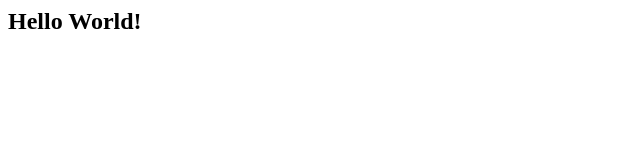
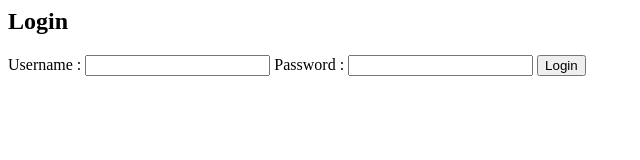
Before and after one commit to rahelagustina/remoterepo, a plain HTML site: page index.html in a window 1280 px wide. Shown: the whole page, without its empty margins (0-640 px from the left). Drawn offline with Linux system fonts and the light colour scheme.

Commit message:
Menambahkan fitur login

```diff
--- a/index.html
+++ b/index.html
@@ -3,6 +3,9 @@
 <title>Document HTML</title>
 </head>
 <body>
-<h2>Hello World!</h2>
+<h2>Login</h2>
+Username : <input type="text" name="username">
+Password : <input type="password" name="password">
+<input type="submit" value="Login">
 </body>
 </html>
```
